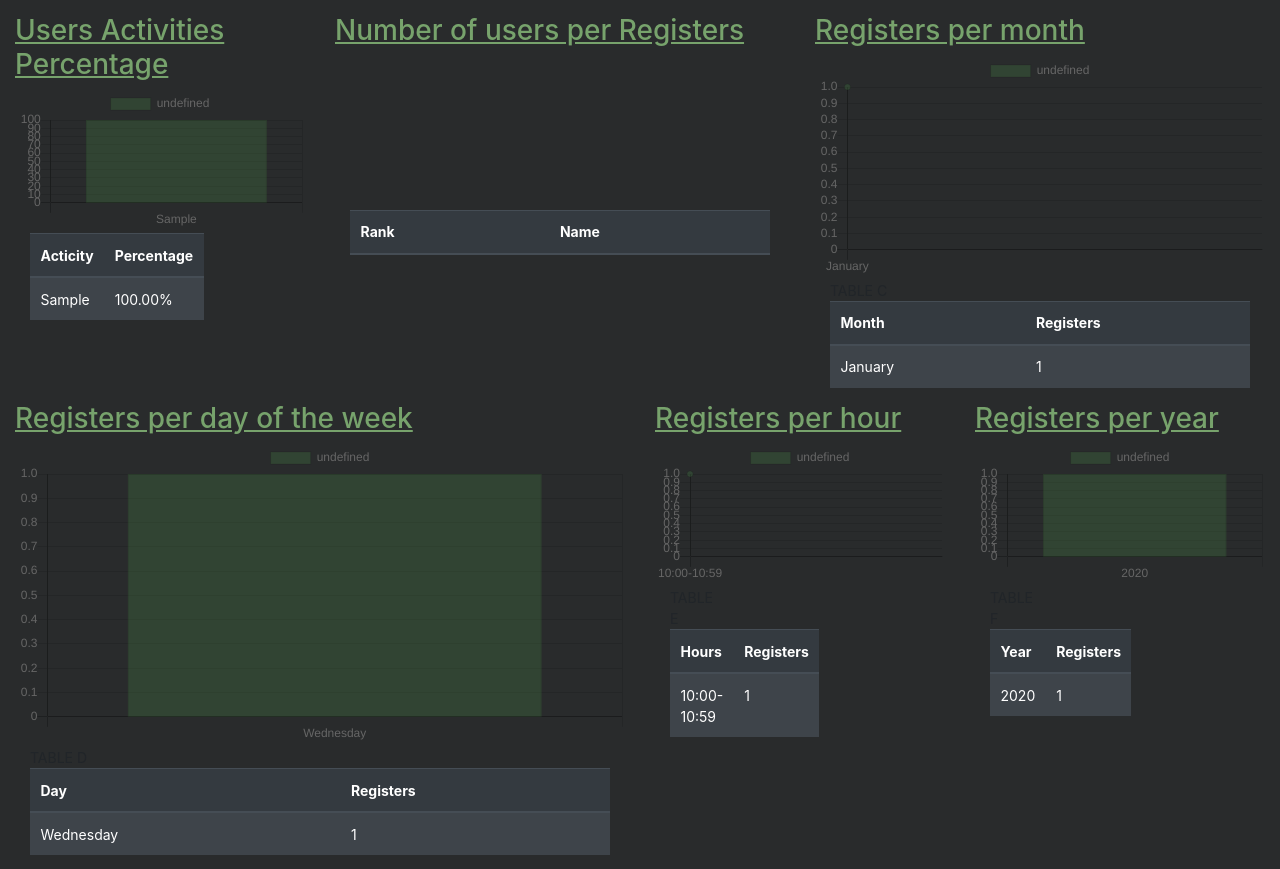
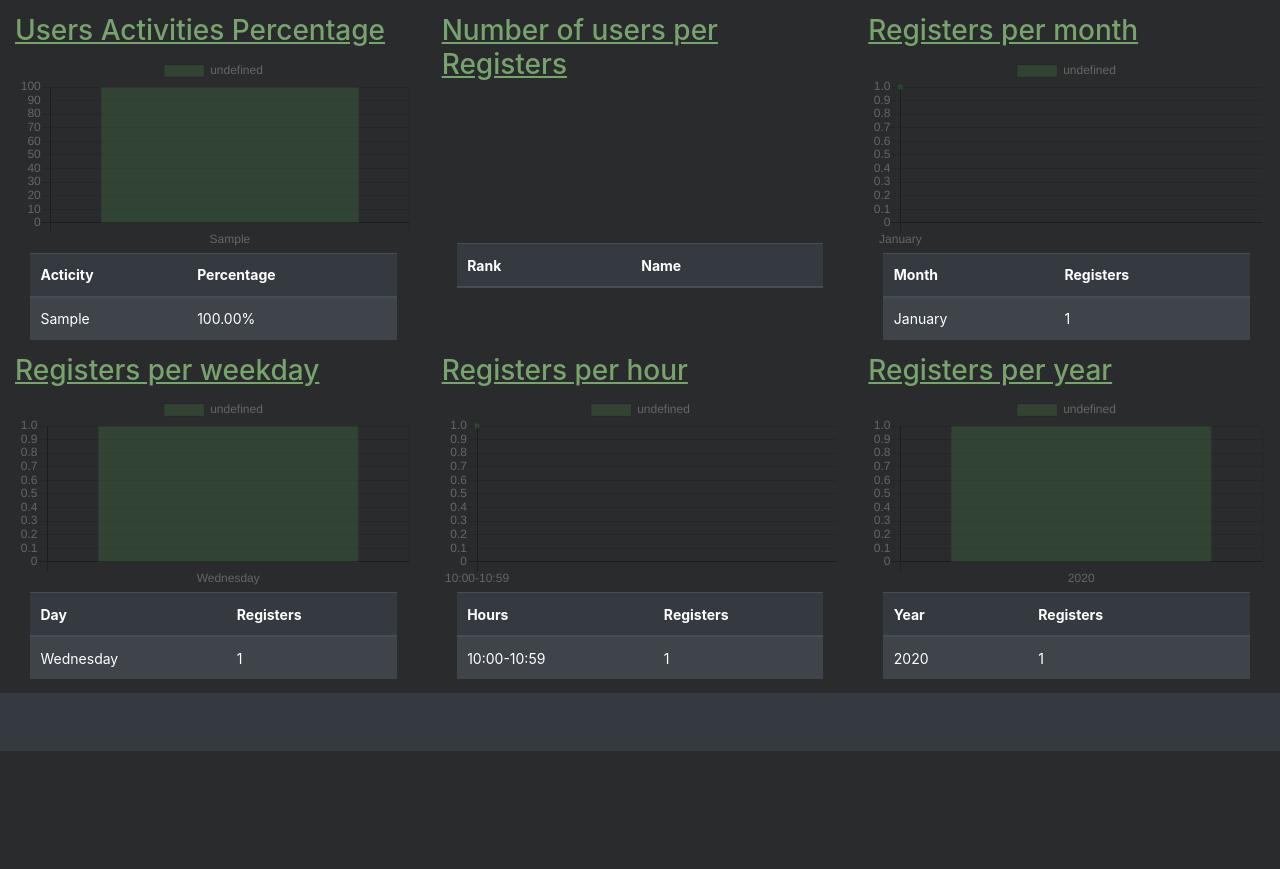
Before and after one commit to nikosmar/PatrasEcoLife, a PHP site: page /adminpanel.php in a window 1280 px wide. Shown: the part 49-918 px from the top of the page. After the commit the page ends 800 px from the top, so only its background shows below. Run offline with PHP 8.4, Linux system fonts and the light colour scheme; the visitor is signed in with stand-in values (Sample User, id 1); tables that the repository leaves empty hold one stand-in row (values such as "Sample post"); lists and menus that the app fills with data are empty; a map, chart or similar area stays blank.

Commit message:
fixed grid in admin dashboard

```diff
--- a/src/adminpanel.php
+++ b/src/adminpanel.php
@@ -63,10 +63,10 @@
 
         <div class="container-fluid pt-3"  style="background-color: #292b2c">
           <div class="row align-items-start">
-            <div class="col-sm-3">
+            <div class="col-4">
                 <h2 id="GraphLabel"><u>Users Activities Percentage</u></h2>
                 <canvas id="ChartA"></canvas>
-                <div class="col-lg-3">
+                <div class="col">
                     <table  class="table table-striped table-dark">
                         <thead>
                             <tr>
@@ -80,7 +80,7 @@
                     </table>
                 </div>
             </div>
-            <div class="col">
+            <div class="col-4">
              <h2 id="GraphLabel"><u>Number of users per Registers</u></h2>
               <canvas id="ChartB"></canvas>
               <div class="col">
@@ -97,11 +97,10 @@
                     </table>
                 </div>
             </div>
-            <div class="col">
+            <div class="col-4">
                 <h2 id="GraphLabel"><u>Registers per month</u></h2>
                 <canvas id="ChartC"></canvas>
                 <div class="col">
-                  TABLE C
                   <table  class="table table-striped table-dark">
                         <thead>
                             <tr>
@@ -109,17 +108,14 @@
                                 <th scope="col">Registers</th>
                             </tr>
                         </thead>
-                        <tbody  id="tableC">
-
-                        </tbody>
+                        <tbody  id="tableC"></tbody>
                     </table>
                 </div>
             </div>
-            <div class="col">
-                <h2 id="GraphLabel"><u>Registers per day of the week</u></h2>
+            <div class="col-4">
+                <h2 id="GraphLabel"><u>Registers per weekday</u></h2>
                 <canvas id="ChartD"></canvas>
                 <div class="col">
-                    TABLE D
                     <table  class="table table-striped table-dark">
                         <thead>
                             <tr>
@@ -127,17 +123,14 @@
                                 <th scope="col">Registers</th>
                             </tr>
                         </thead>
-                        <tbody  id="tableD">
-
-                        </tbody>
+                        <tbody  id="tableD"></tbody>
                     </table>
                 </div>
             </div>
-            <div class="col-sm-3">
+            <div class="col-4">
                 <h2 id="GraphLabel"><u>Registers per hour</u></h2>
                 <canvas id="ChartE"></canvas>
-                <div class="col-sm-3">
-                    TABLE E
+                <div class="col">
                     <table  class="table table-striped table-dark">
                         <thead>
                             <tr>
@@ -145,17 +138,14 @@
                                 <th scope="col">Registers</th>
                             </tr>
                         </thead>
-                        <tbody  id="tableE">
-
-                        </tbody>
+                        <tbody  id="tableE"></tbody>
                     </table>
                 </div>
             </div>
-            <div class="col-sm-3">
+            <div class="col-4">
               <h2 id="GraphLabel"><u>Registers per year</u></h2>
                 <canvas id="ChartF"></canvas>
-                <div class="col-sm-3">
-                    TABLE F
+                <div class="col">
                     <table  class="table table-striped table-dark">
                         <thead>
                             <tr>
@@ -163,9 +153,7 @@
                                 <th scope="col">Registers</th>
                             </tr>
                         </thead>
-                        <tbody  id="tableF">
-
-                        </tbody>
+                        <tbody  id="tableF"></tbody>
                     </table>
                 </div>
             </div>
```
